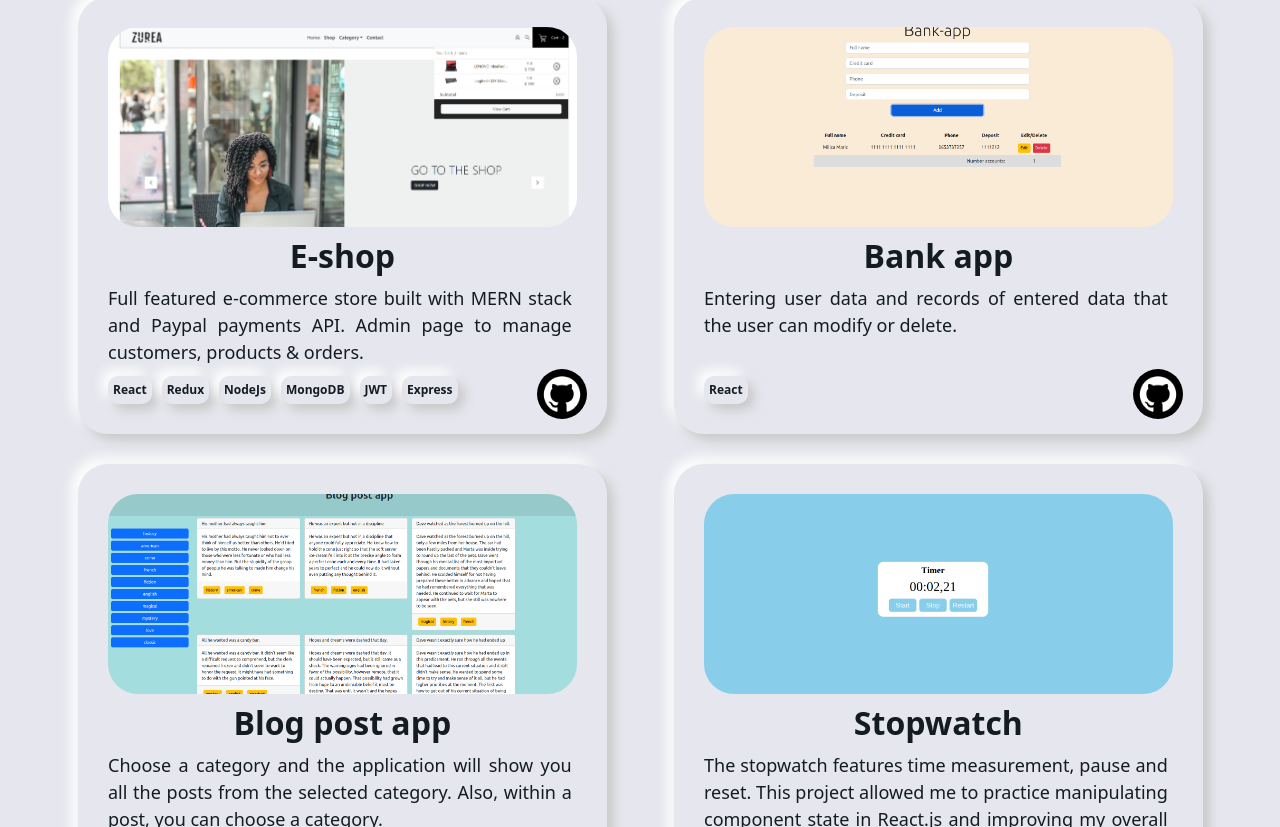
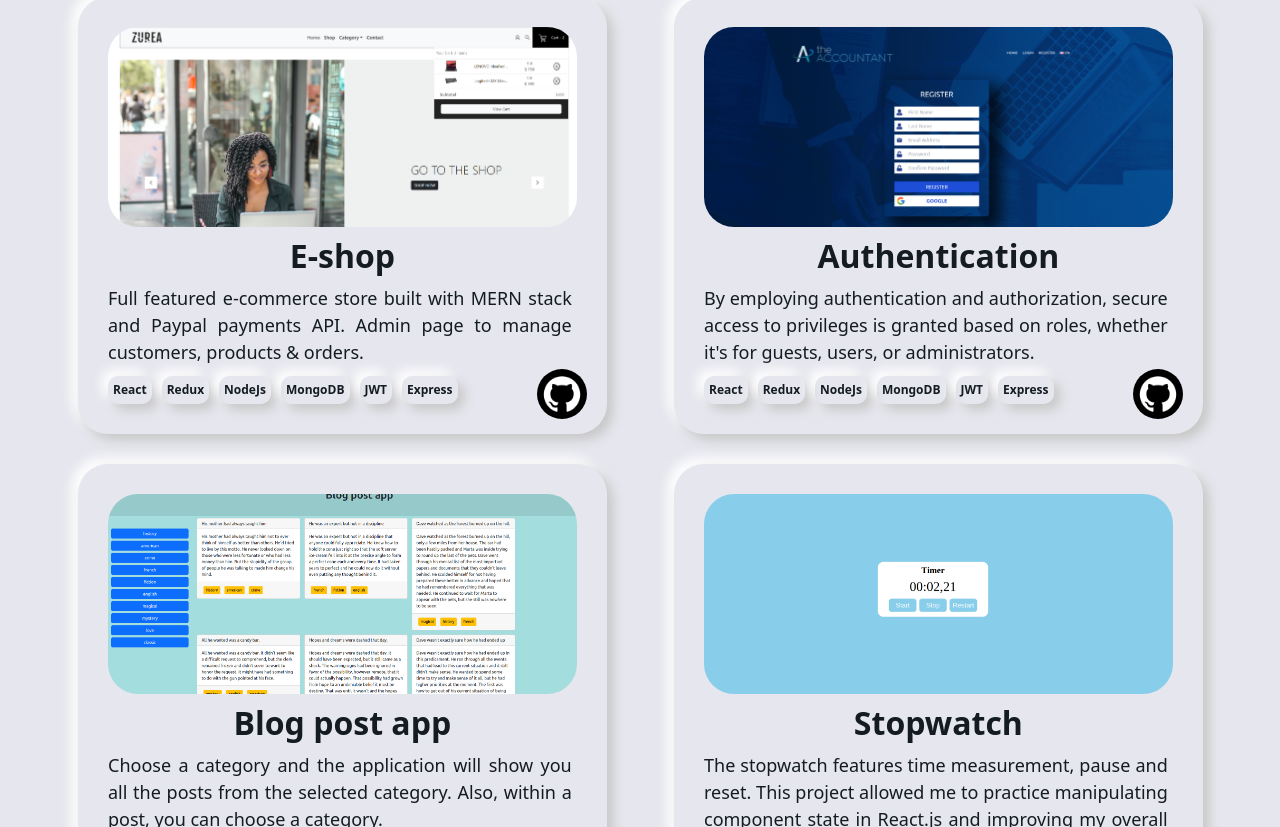
Before and after one commit to MiIos1988/Portfolio-react, a React (Create React App) app: page / in a window 1280 px wide. Shown: the part 1341-2168 px from the top of the page. Built offline with nearby package versions, Linux system fonts and the light colour scheme; no server answers.

Commit message:
Add auth

```diff
--- a/src/constants/data.js
+++ b/src/constants/data.js
@@ -1,5 +1,5 @@
 import img1 from "../assets/img/projectImg/shop.png";
-import img2 from "../assets/img/projectImg/bank-app.png";
+import img2 from "../assets/img/projectImg/auth.png";
 import img3 from "../assets/img/projectImg/blog-post.png";
 import img4 from "../assets/img/projectImg/chess.png";
 import img5 from "../assets/img/projectImg/calculator.png";
@@ -22,11 +22,11 @@ const data = [
   },
   {
     image: img2,
-    title: "Bank app",
-    desc: "Entering user data and records of entered data that the user can modify or delete.",
-    tags: ["React"],
-    github: "https://github.com/MiIos1988/bank-app",
-    live: "https://bank-app-lovat.vercel.app/",
+    title: "Authentication",
+    desc: "By employing authentication and authorization, secure access to privileges is granted based on roles, whether it's for guests, users, or administrators.",
+    tags: ["React", "Redux", "NodeJs", "MongoDB", "JWT", "Express"],
+    github: "https://github.com/MiIos1988/the_accountant_doo",
+    live: "https://the-accountant-doo.vercel.app/",
   },
   {
     image: img3,
```
Also changed, not shown: src/assets/img/projectImg/auth.png (added), src/assets/img/projectImg/bank-app.png (deleted).
